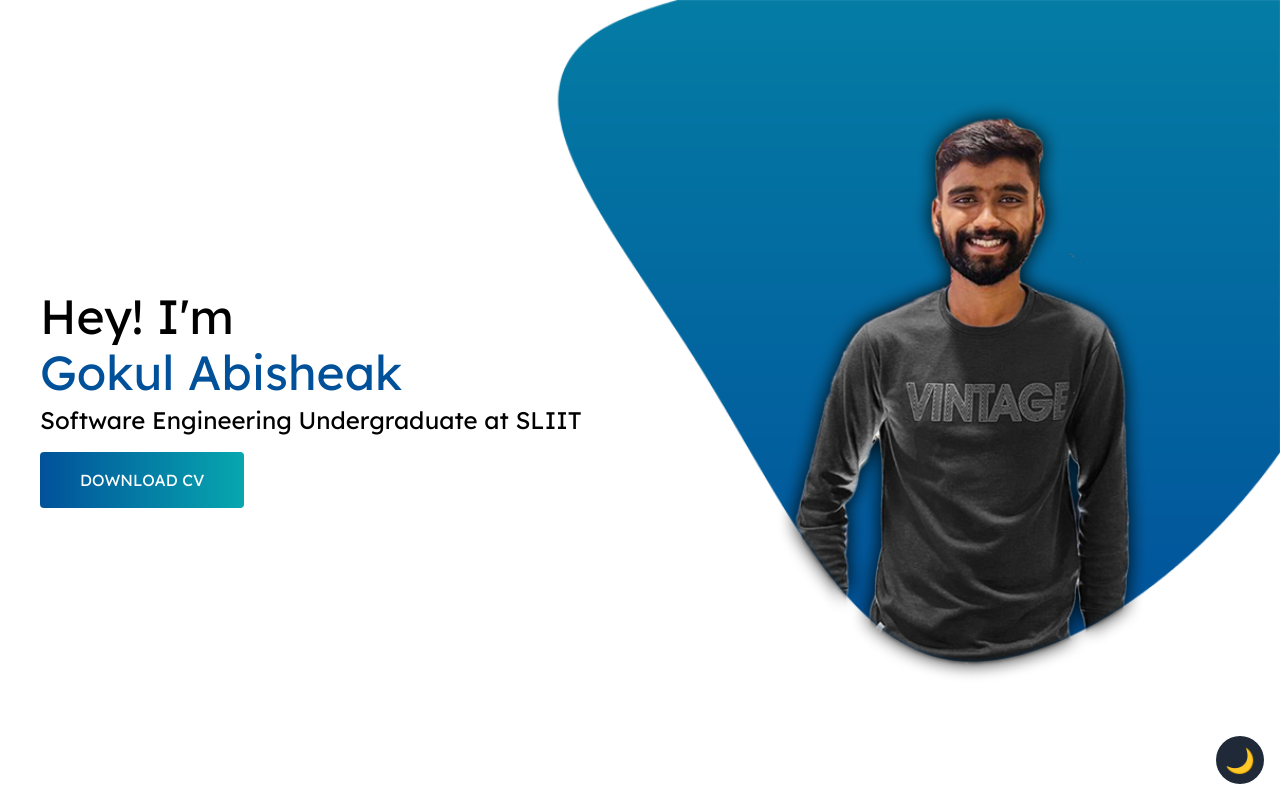
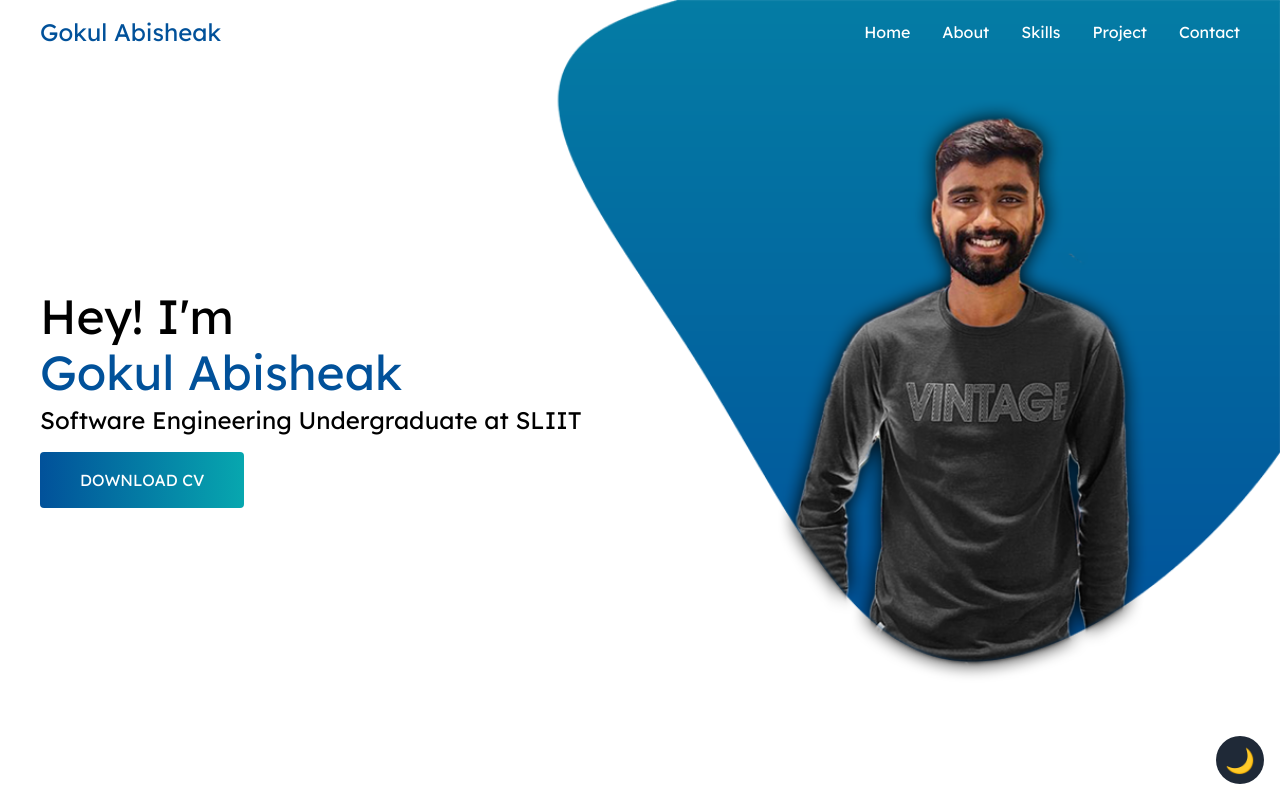
Before and after one commit to GokulAbisheak/my-portfolio, a React (Vite) app in the folder client/: page / in a window 1280 px wide. Built offline with nearby package versions, Linux system fonts and the light colour scheme.

Commit message:
Created Header

```diff
--- a/client/src/components/Header/index.jsx
+++ b/client/src/components/Header/index.jsx
@@ -1,9 +1,41 @@
-import React from 'react';
+import React, {useEffect, useState} from 'react';
 
 const Header = () => {
+
+    const [bgColor, setBgColor] = useState('');
+    const [textColor, setTextColor] = useState('text-white');
+
+    useEffect(() => {
+        const handleScroll = () => {
+            if (window.scrollY > 0) {
+                setBgColor('bg-white dark:bg-gray-900');
+                setTextColor('text-black dark:text-white');
+            } else {
+                setBgColor('bg-transparent');
+                setTextColor('text-white');
+            }
+        };
+
+        window.addEventListener('scroll', handleScroll);
+        return () => {
+            window.removeEventListener('scroll', handleScroll);
+        };
+    }, []);
+
     return (
         <>
-
+            <div id='header' className={`fixed flex justify-between items-center ${bgColor} top-0 left-0 w-full h-16 z-50 px-10 max-lg:bg-white max-lg:dark:bg-gray-900`}>
+                <div className='text-primary dark:text-secondary text-2xl'>
+                    Gokul Abisheak
+                </div>
+                <div className={`hidden lg:flex text-base space-x-8 ${textColor}`}>
+                    <a href='#home'>Home</a>
+                    <a href='#about'>About</a>
+                    <a href='#skills'>Skills</a>
+                    <a href='#project'>Project</a>
+                    <a href='#contact'>Contact</a>
+                </div>
+            </div>
         </>
     );
 }
```
